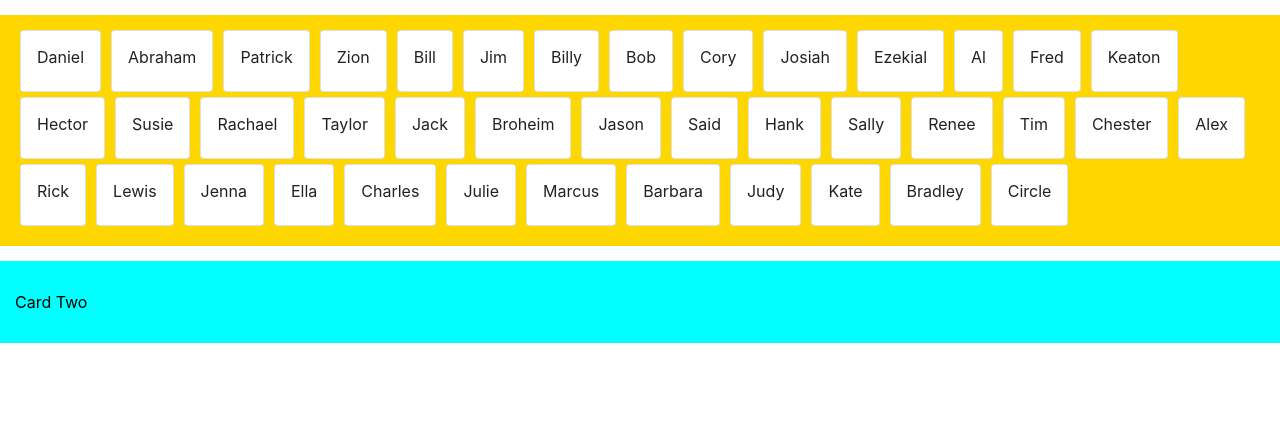
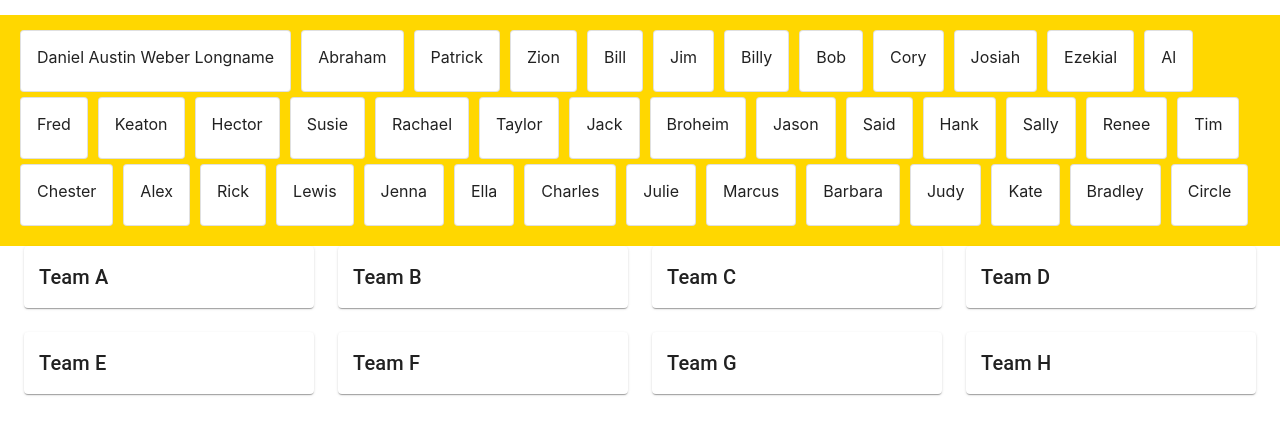
Before and after one commit to Patrick-Carawan/Comp523AdminTools, a React (Create React App) app: page /teamSelection in a window 1280 px wide. Shown: the top 434 px of the page. Built offline with nearby package versions, Linux system fonts and the light colour scheme.

Commit message:
styling on the team tiles good enough/functional

```diff
--- a/src/App.css
+++ b/src/App.css
@@ -43,20 +43,20 @@
   margin-top: 5%;
 }
 
-.flexdiv{
-  display: flex;
-  flex-direction: row;
-  /*justify-content: space-between;*/
-  width: 100%;
-  margin: 0 auto;
-  padding: 15px;
-}
 
 .name{
   margin-left: 5px;
   margin-right: 5px;
   margin-bottom: 5px;
+}
 
+.newNameArea{
+  width:95%;
+  background-color: rgba(245, 249, 95, 0.4);
+  border-radius: 2px;
+  box-shadow: #282c34;
+  text-align: center;
+  padding-bottom: 15px;
 }
 
 .nameBank{
@@ -70,15 +70,6 @@
 
 .teamTile{
   background-color: aqua;
-  display: flex;
-  flex-direction: column;
   padding: 15px;
-  margin-top: 15px;
+    min-height: 30px;
 }
-
-
-.flexbox .board .card{
-  padding: 15px 25px;
-  cursor: pointer;
-  margin-bottom: 15px;
-}
--- a/src/Components/TeamSelection.jsx
+++ b/src/Components/TeamSelection.jsx
@@ -3,9 +3,13 @@ import TeamBox from './TeamBox';
 import Name from './Name';
 import Grid from "@material-ui/core/Grid";
 import {Card, CardContent, Container} from "@material-ui/core";
+import Typography from "@material-ui/core/Typography";
+
+//This will need to come from the backend. Teacher should be able to set this parameter.
+const numTeams = 8;
 
 const studentNames = [
-    "Daniel", "Abraham", "Patrick", "Zion",
+    "Daniel Austin Weber Longname", "Abraham", "Patrick", "Zion",
     "Bill", "Jim", "Billy", "Bob",
     "Cory", "Josiah", "Ezekial", "Al",
     "Fred", "Keaton", "Hector", "Susie",
@@ -36,13 +40,26 @@ function TeamSelection(props) {
                     </Name>
                 )}
             </TeamBox>
-            <TeamBox id="box-2" className="teamTile">
-                <Name id="name-2" className="card" draggable="true">
-                    <p>Card Two</p>
-                </Name>
+            {/*<TeamBox id="box-2" className="teamTile">*/}
+            {/*    <Name id="name-2" className="card" draggable="true">*/}
+            {/*        <p>Card Two</p>*/}
+            {/*    </Name>*/}
+            {/*</TeamBox>*/}
+            <Container>
+                <Grid container spacing={3}>
+                    {letters.map((letter, index) =>
+                        index < numTeams ?
+                            <Grid item key={index} xs={3} ml={5}>
+                                <TeamBox id={`group${index}`}>
+                                    <Card className="teamTile">
+                                        <Typography variant="h6">Team {letter}</Typography>
+                                    </Card>
                                 </TeamBox>
-
-
+                            </Grid>
+                            : <></>
+                    )}
+                </Grid>
+            </Container>
         </div>
     );
 }
```
Lines whose indentation alone changed are shown as unchanged.
